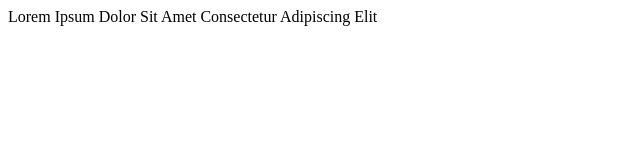
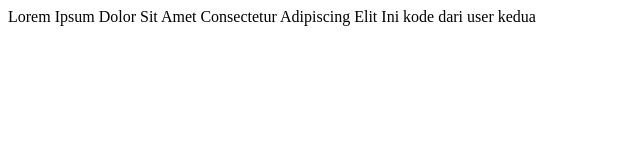
Before and after one commit to yuumuu/git, a plain HTML site: page index.html in a window 1280 px wide. Shown: the whole page, without its empty margins (0-640 px from the left). Drawn offline with Linux system fonts and the light colour scheme.

Commit message:
user kedua

```diff
--- a/index.html
+++ b/index.html
@@ -1,5 +1,6 @@
 <html>
 <body>
 Lorem Ipsum Dolor Sit Amet Consectetur Adipiscing Elit
+Ini kode dari user kedua
 </body>
 </html>
```
